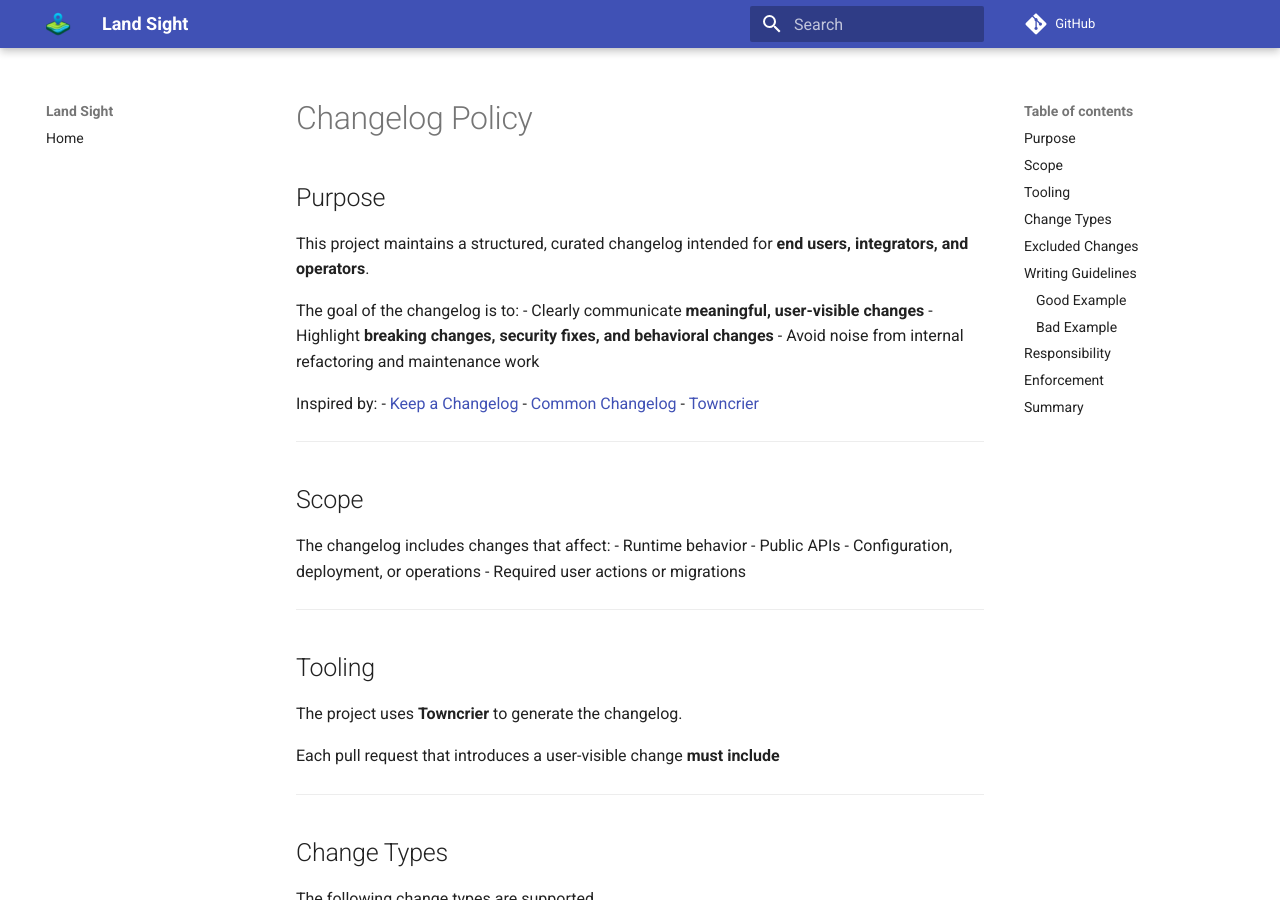
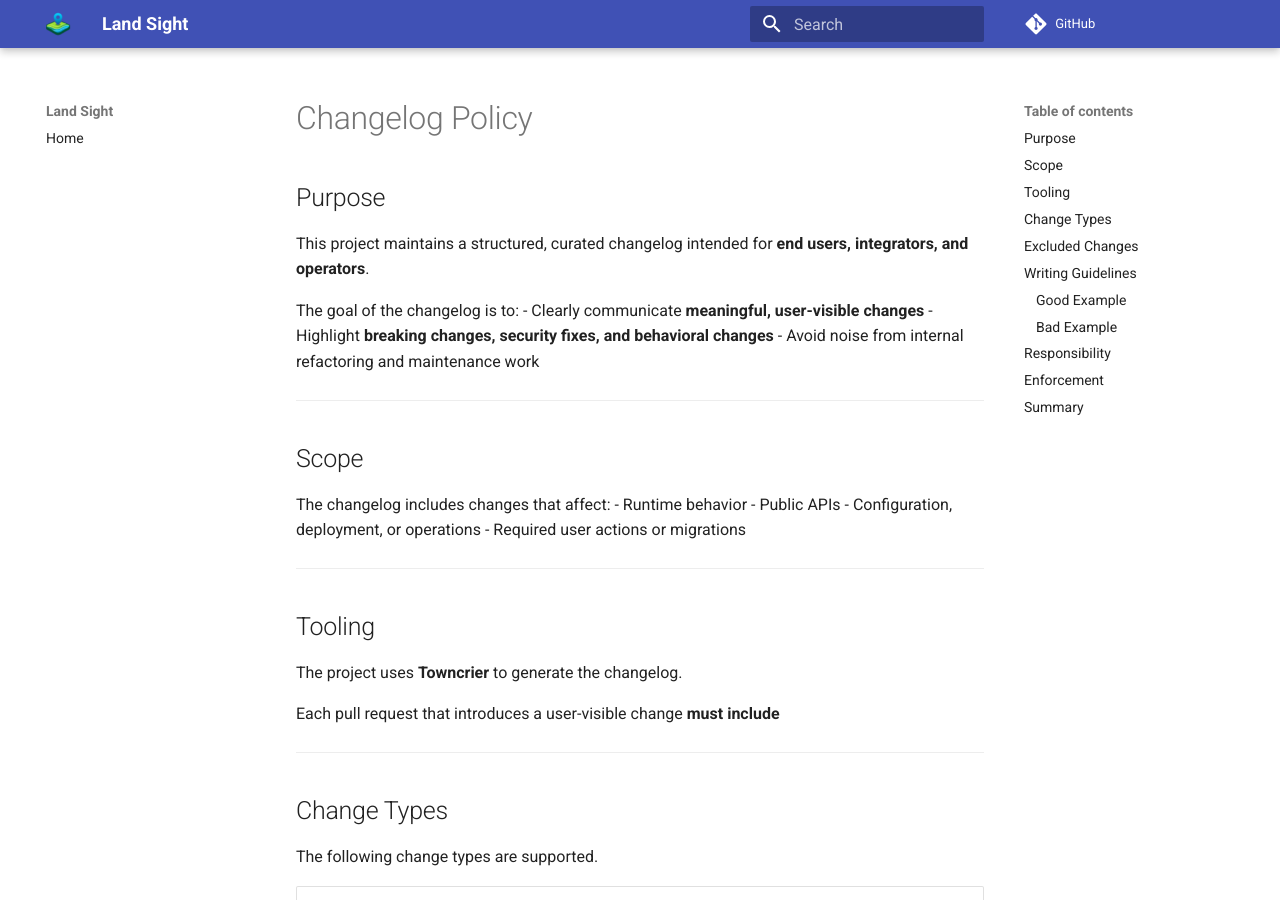
Before and after one commit to LandSight/backend, an MkDocs documentation site: the page built from docs/dev/CHANGELOG_POLICY.md, in a window 1280 px wide and 900 px high. Built offline with MkDocs 1.6.1 and Material for MkDocs 9.7.7, drawn with Linux system fonts in a browser that asks for light colours; plug-ins that fetch from the network failed and are left out; comment, search, counter and statistics services are not loaded.

Commit message:
docs: remove inspired links

```diff
--- a/docs/dev/CHANGELOG_POLICY.md
+++ b/docs/dev/CHANGELOG_POLICY.md
@@ -8,11 +8,6 @@ The goal of the changelog is to:
 - Clearly communicate **meaningful, user-visible changes**
 - Highlight **breaking changes, security fixes, and behavioral changes**
 - Avoid noise from internal refactoring and maintenance work
-
-Inspired by:
-- [Keep a Changelog](https://keepachangelog.com/)
-- [Common Changelog](https://common-changelog.org/)
-- [Towncrier](https://towncrier.readthedocs.io/)
 
 ---
 
```
